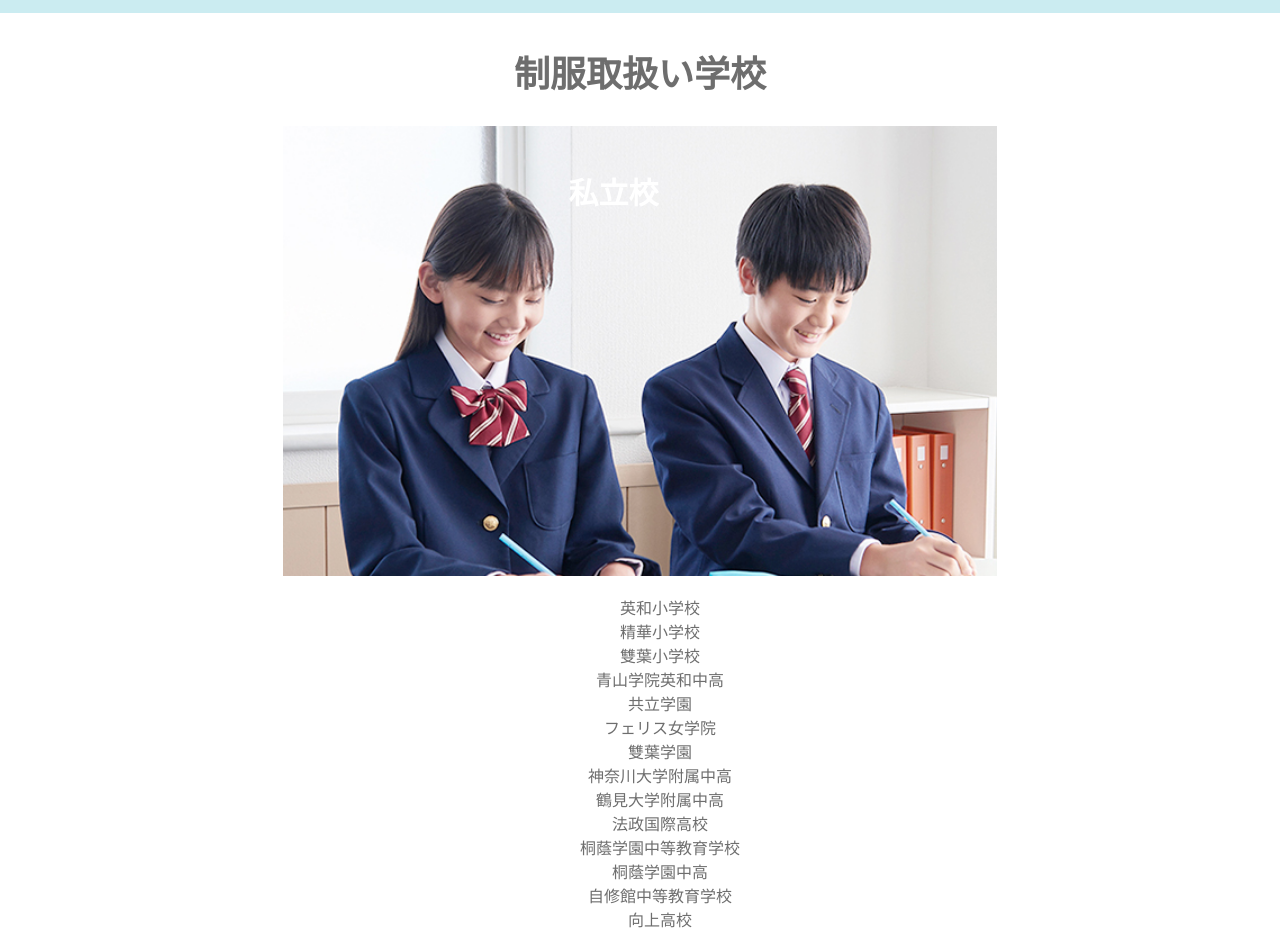
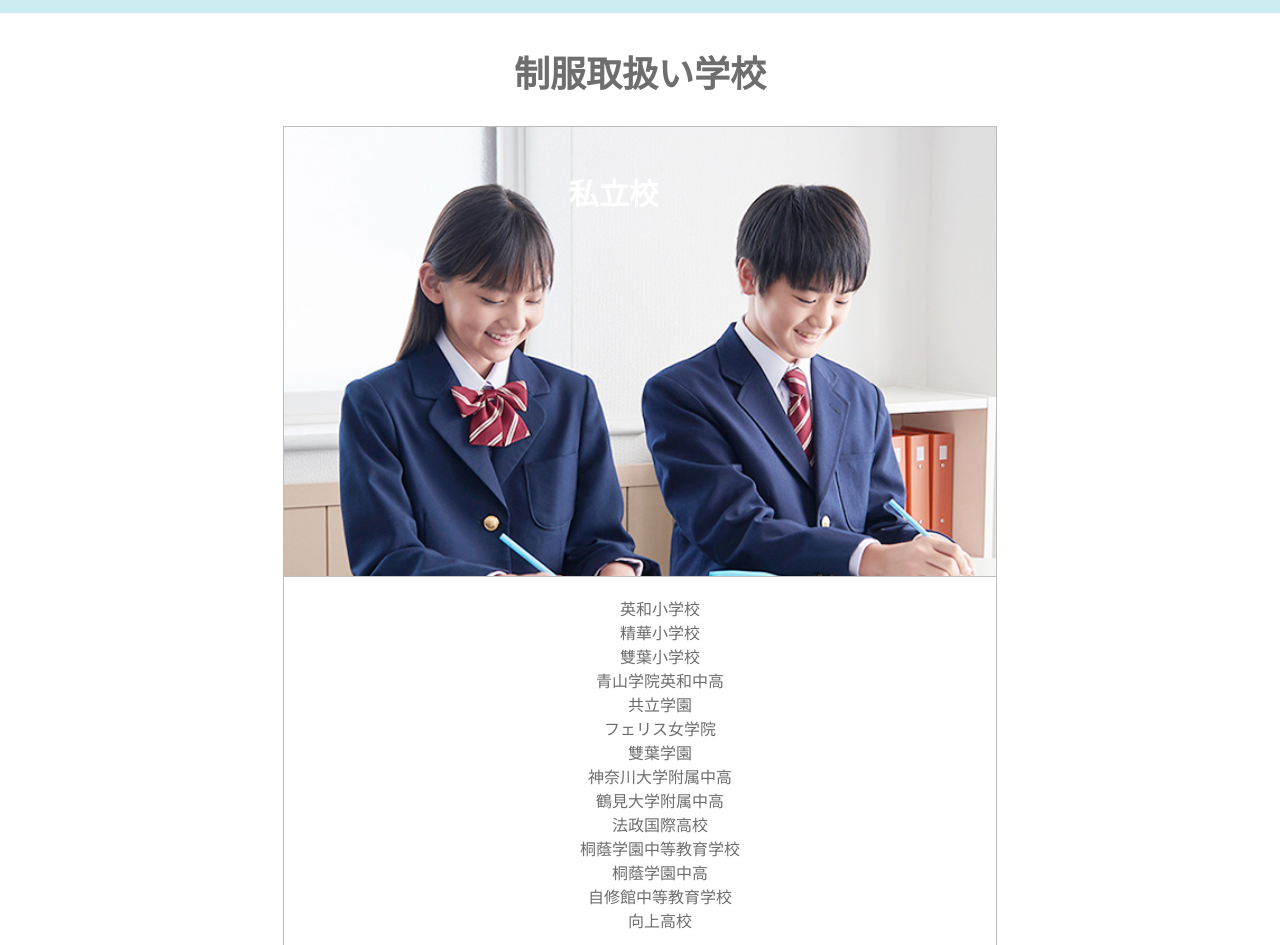
Before and after one commit to auroraark/sogoschoolshop, a plain HTML site: page index.html in a window 1280 px wide. Shown: the part 6480-7425 px from the top of the page. Drawn offline with nearby package versions, Linux system fonts and the light colour scheme.

Commit message:
Update styles.css

```diff
--- a/css/styles.css
+++ b/css/styles.css
@@ -255,11 +255,17 @@ th,td{
   color:#6e6e6e;
 }
 
+.gakko{
+ margin-bottom: 20px;
+}
+
 .shigaku,.kochu,.koko{
   width: 70%;
-  margin:0 auto 20px;
+  margin:0 auto;
   height: 450px;
   position: relative;
+  border:1px solid #bdbdbd;
+  border-bottom: 0;
 }
 
 .gakko p{
@@ -270,6 +276,13 @@ th,td{
   font-weight: bold;
   color:#fff;
 }
+
+.gakko-list{
+      border:1px solid #bdbdbd;
+      width: 70%;
+      margin: 0 auto ;
+      padding:20px;
+    }
 
 .gakko li{
   color:#6e6e6e;
```
